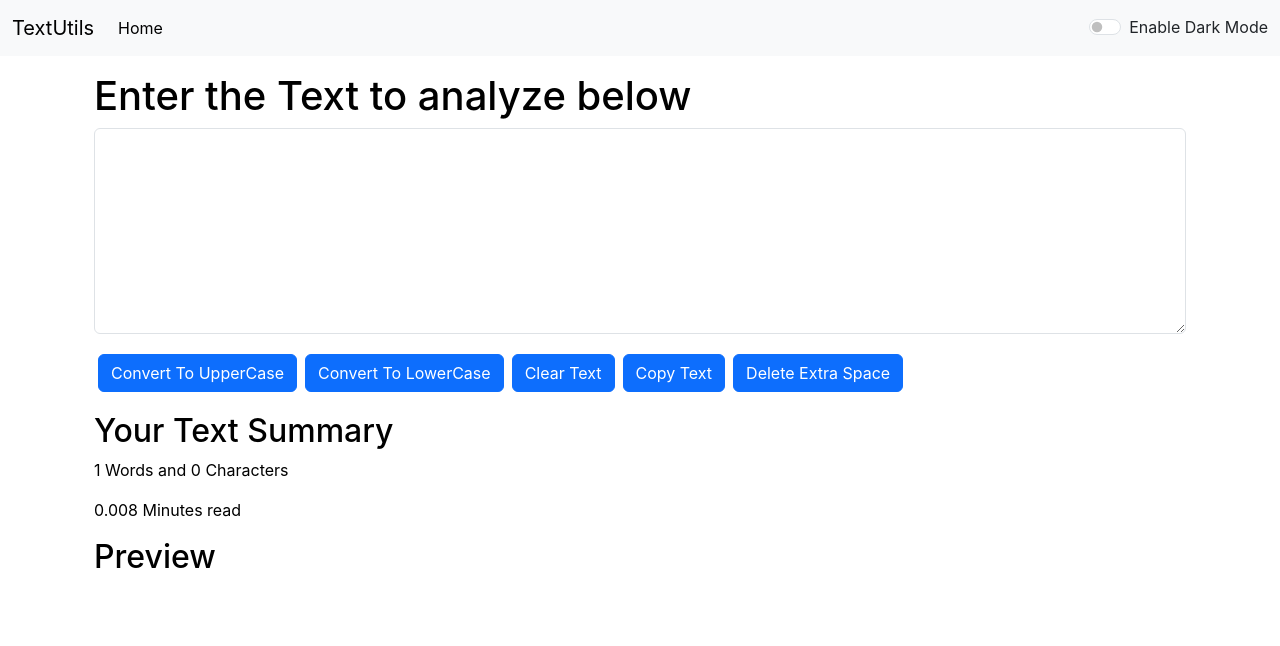
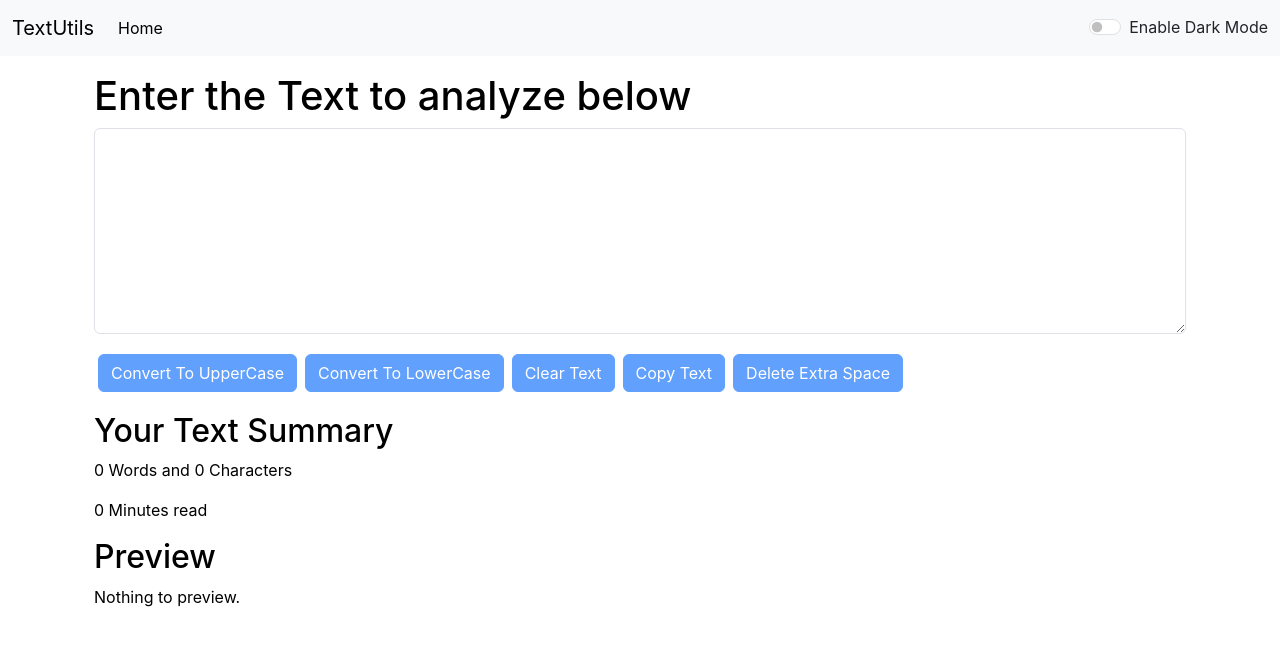
Before and after one commit to nirmalgaurav/TextUtils, a React (Create React App) app: page / in a window 1280 px wide. Shown: the top 646 px of the page. Built offline with nearby package versions, Linux system fonts and the light colour scheme.

Commit message:
Update TextForm.js

```diff
--- a/src/components/TextForm.js
+++ b/src/components/TextForm.js
@@ -19,9 +19,8 @@ export default function TextForm(props) {
     }
 
     const handleUpClickCopy=()=>{
-        let newText = document.getElementById("myBox");
-        newText.select();
-        navigator.clipboard.writeText(newText.value);
+        navigator.clipboard.writeText(text);
+        document.getSelection().removeAllRanges();
     }
 
     const handleUpClickExtraSpace=()=>{
@@ -43,18 +42,18 @@ export default function TextForm(props) {
         <div className="mb-3 ">
             <textarea className="form-control" value={text} onChange={handleOnChange} id="myBox" rows="8" style={{backgroundColor : props.mode === 'light' ? 'white' : '#343536' , color : props.mode === 'light'? 'black' : 'white'}}></textarea>
         </div>
-            <button className="btn btn-primary  m-1" onClick={handleUPClickUpper}>Convert To UpperCase</button>
-            <button className="btn btn-primary  m-1" onClick={handleUPClickLower}> Convert To LowerCase </button>
-            <button className="btn btn-primary  m-1" onClick={handleUpClickClear}> Clear Text </button>
-            <button className="btn btn-primary  m-1" onClick={handleUpClickCopy}> Copy Text </button>
-            <button className="btn btn-primary  m-1" onClick={handleUpClickExtraSpace}> Delete Extra Space </button>
+            <button disabled={text.length === 0} className="btn btn-primary  m-1" onClick={handleUPClickUpper}>Convert To UpperCase</button>
+            <button disabled={text.length === 0} className="btn btn-primary  m-1" onClick={handleUPClickLower}> Convert To LowerCase </button>
+            <button disabled={text.length === 0} className="btn btn-primary  m-1" onClick={handleUpClickClear}> Clear Text </button>
+            <button disabled={text.length === 0} className="btn btn-primary  m-1" onClick={handleUpClickCopy}> Copy Text </button>
+            <button disabled={text.length === 0} className="btn btn-primary  m-1" onClick={handleUpClickExtraSpace}> Delete Extra Space </button>
     </div>
     <div className="container my-3" style={{backgroundColor : props.mode === 'light' ? 'white' : '#343536',color : props.mode === 'light' ? 'black':'white'}}>
         <h2>Your Text Summary </h2>
-        <p> {text.split(" ").length} Words and {text.length} Characters </p>
-        <p> {0.008*text.split(" ").length} Minutes read </p>
+        <p> {text.split(/\s+/).filter( (element) => {return element.length!==0}).length} Words and {text.length} Characters </p>
+        <p> {0.008*text.split(" ").filter( (element) => {return element.length!==0}).length} Minutes read </p>
         <h2>Preview</h2>
-        <p>{text}</p>
+        <p>{text.length >0 ? text : "Nothing to preview."}</p>
     </div>
 
 
```
